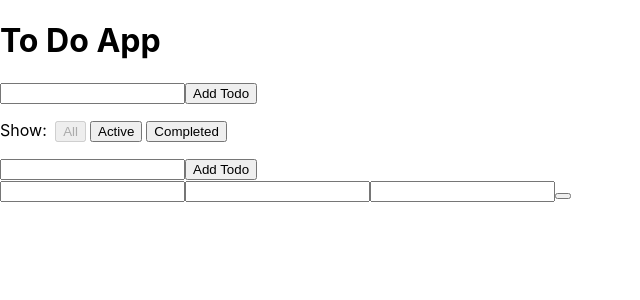
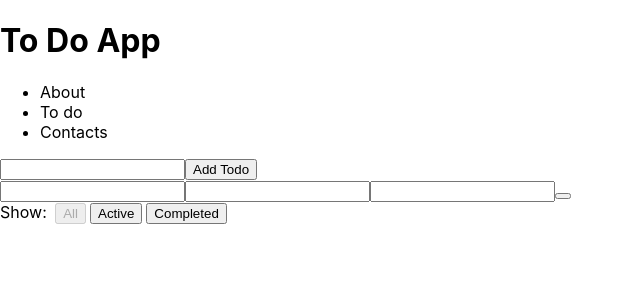
Before and after one commit to prodigos/project3TodoRedux, a React (Create React App) app in the folder todoredux/: page / in a window 1280 px wide. Shown: the top 300 px of the page, without its empty margins (0-640 px from the left). Built offline with nearby package versions, Linux system fonts and the light colour scheme.

Commit message:
added NavBar

```diff
--- a/todoredux/src/App.js
+++ b/todoredux/src/App.js
@@ -4,6 +4,7 @@ import VisibleTodoList from '../src/containers/VisibleTodoList'
 import TodoList from "../src/Components/TodoList";
 import TodoForm from "./Components/TodoForm.js";
 import Contacts from "./Components/Contacts.js";
+import Nav from "./Components/NavBar";
 
 
 function App() {
@@ -12,12 +13,12 @@ function App() {
   return (
     <div className="App">
     <h1>To Do App</h1>
-    <TodoForm />
+    <Nav />
     <VisibleTodoList />
-    <Footer />
       <TodoList />
       <TodoForm />
       <Contacts />
+    <Footer />
     </div>
   );
 }
--- /dev/null
+++ b/todoredux/src/Components/NavBar.js
@@ -0,0 +1,13 @@
+import React from "react";
+
+const Nav = () => {
+  return (
+    <ul>
+      <li>About</li>
+      <li>To do</li>
+      <li>Contacts</li>
+    </ul>
+  );
+};
+
+export default Nav;
```
